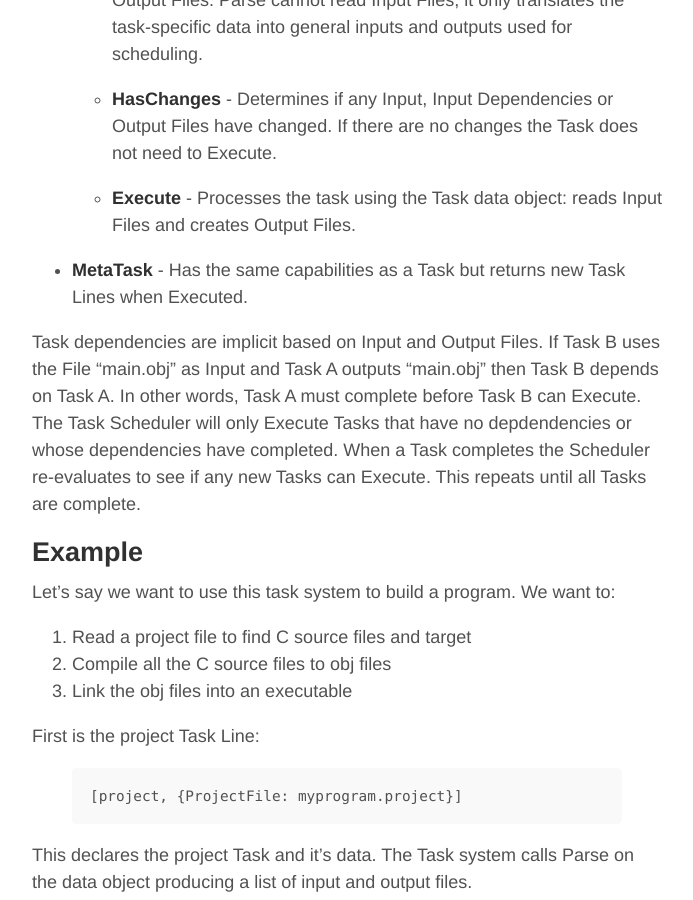
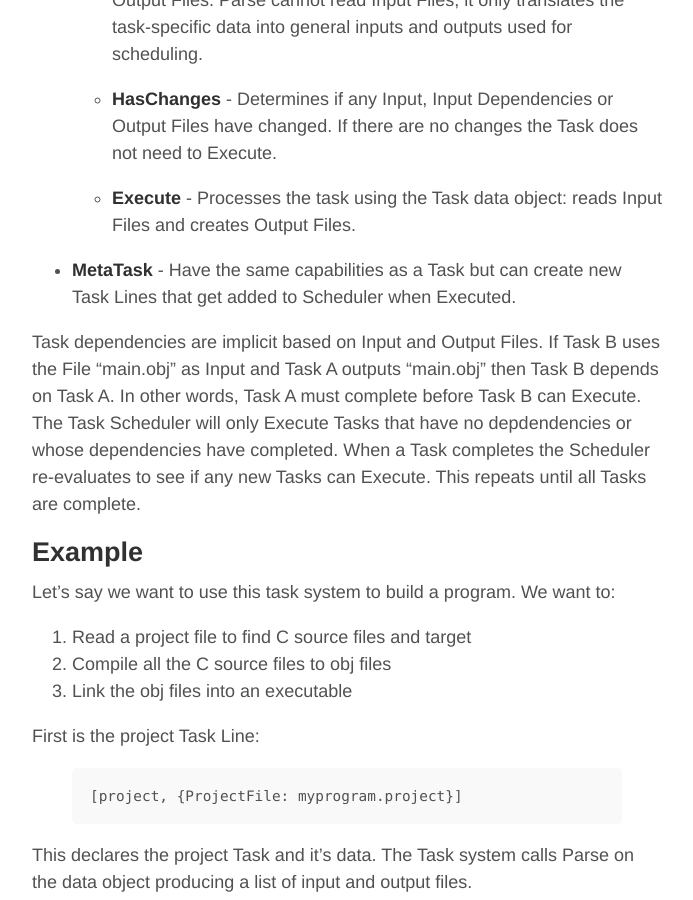
Before and after one commit to mironside/mironside.github.io-nope, a Jekyll site: the page built from _posts/2015-05-01-notes-on-task-based-build-system.md, in a window 1280 px wide and 900 px high, scrolled down 652 px. Shown: the whole window, without its empty margins (293-986 px from the left). Built offline with Jekyll 4.4.1, drawn with Linux system fonts in a browser that asks for light colours.

Commit message:
scheduling

```diff
--- a/_posts/2015-05-01-notes-on-task-based-build-system.md
+++ b/_posts/2015-05-01-notes-on-task-based-build-system.md
@@ -17,7 +17,7 @@ title: Notes on Task Based Build System
 
   - **Execute** - Processes the task using the Task data object: reads Input Files and creates Output Files.
 
-- **MetaTask** - Has the same capabilities as a Task but returns new Task Lines when Executed.
+- **MetaTask** - Have the same capabilities as a Task but can create new Task Lines that get added to Scheduler when Executed.
 
 Task dependencies are implicit based on Input and Output Files.  If Task B uses the File "main.obj" as Input and Task A outputs "main.obj" then Task B depends on Task A.  In other words, Task A must complete before Task B can Execute.  The Task Scheduler will only Execute Tasks that have no depdendencies or whose dependencies have completed.  When a Task completes the Scheduler re-evaluates to see if any new Tasks can Execute.  This repeats until all Tasks are complete.
 
```
